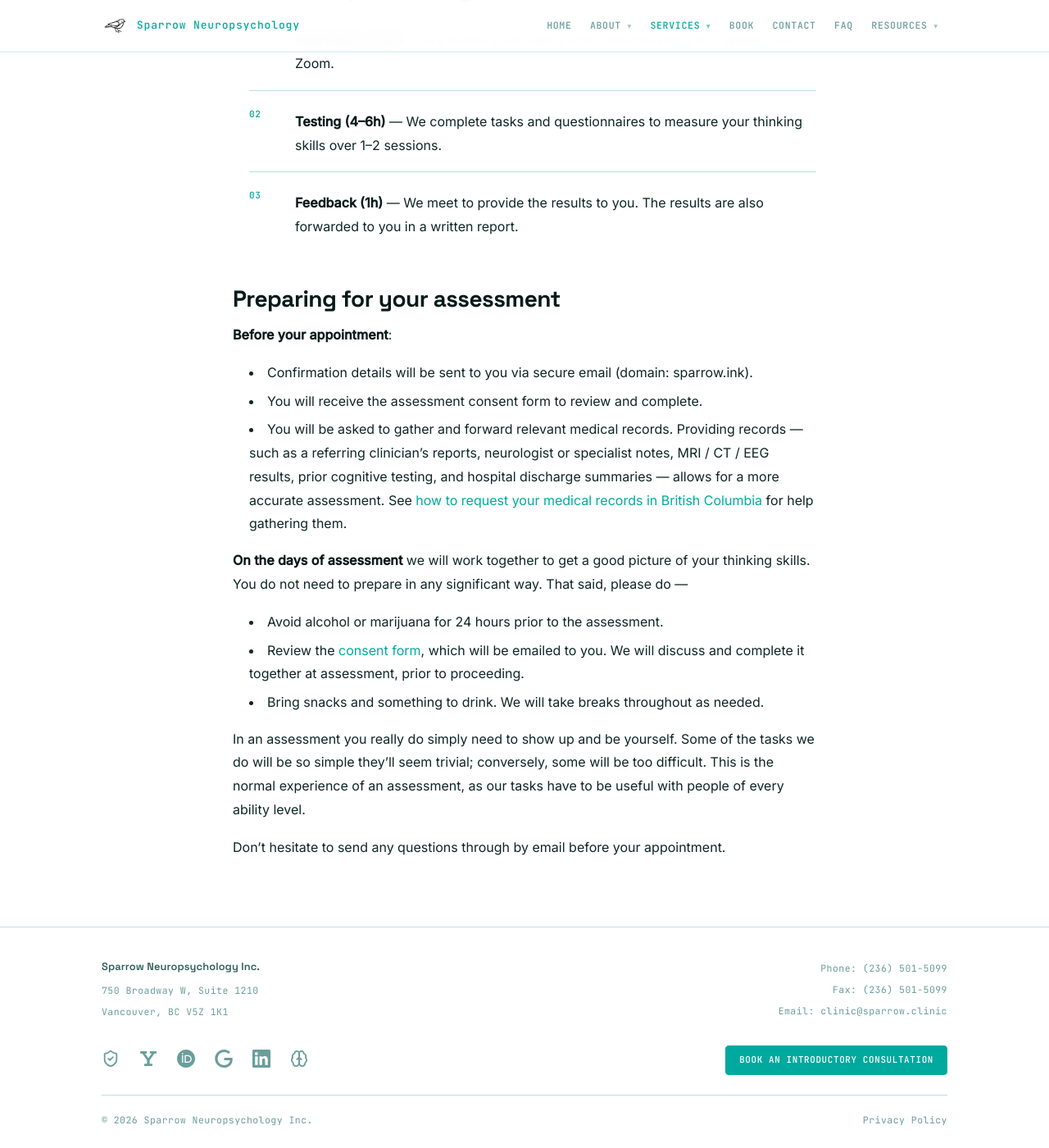
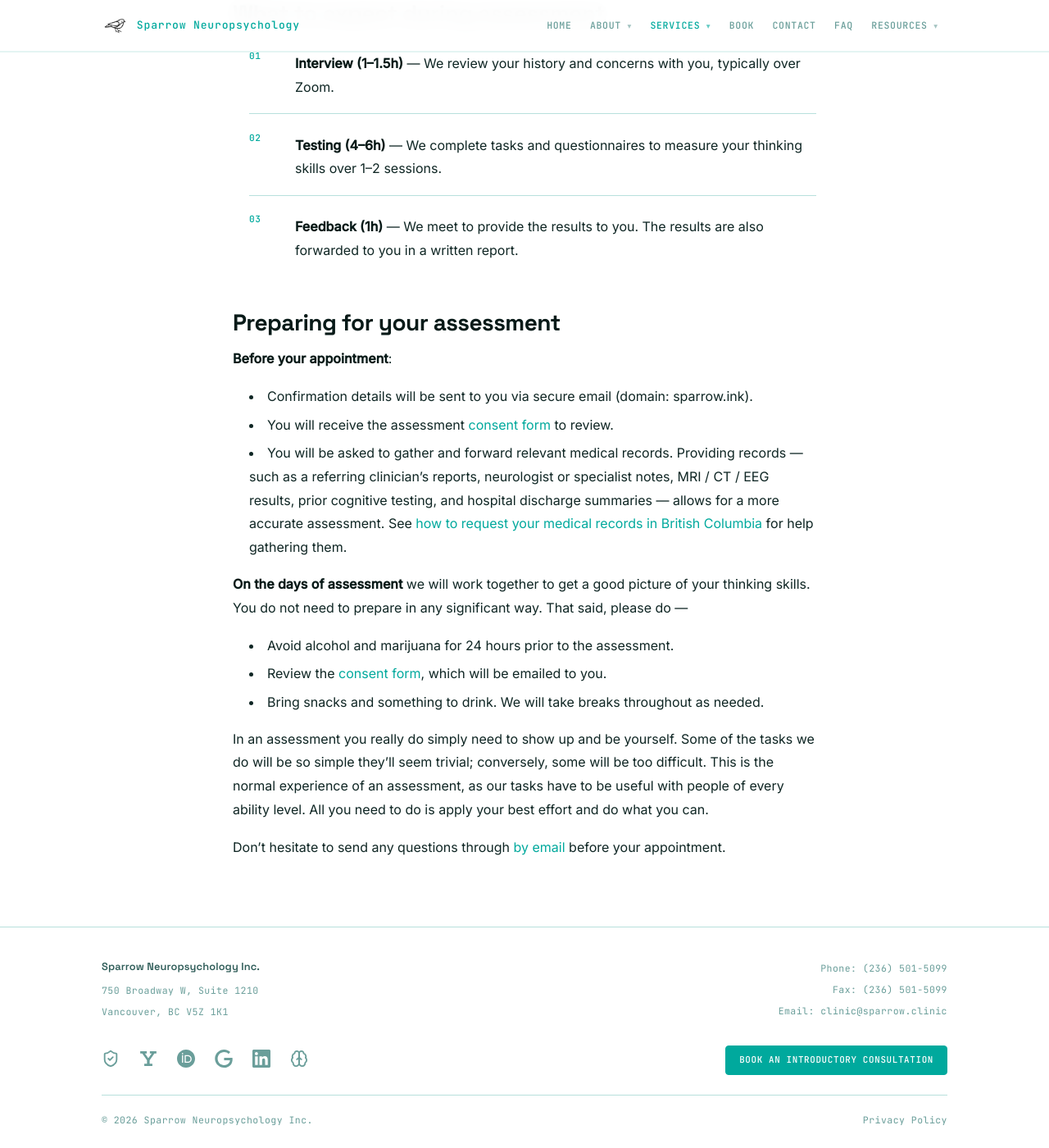
Before and after one commit to cfxb/sparrow-clinic, a Jekyll site: the page built from services.md, in a window 1280 px wide and 1400 px high, scrolled down 3206 px. Shown: the whole window at 82% size. Built offline with Jekyll 4.4.1, drawn with Linux system fonts in a browser that asks for light colours; some of the changed text lies outside the part shown.

Commit message:
services: copy polish across process steps, costs, and preparation
- Trim "usually conducted over Zoom" → "usually over Zoom" in the
  interview step; add "usually over Zoom" to the feedback step.
- Clarify extended-benefits coverage line ("Extended benefits coverage
  most often ranges…").
- Link "consent form" in the Before-your-appointment bullet and drop
  "and complete" from that line.
- Drop the "We will discuss and complete it together…" tail from the
  on-the-day consent-form bullet.
- "Avoid alcohol or marijuana" → "Avoid alcohol and marijuana".
- Add a reassuring closing line ("All you need to do is apply your
  best effort and do what you can").
- Link "by email" to clinic@sparrow.clinic in the closing paragraph.

Co-Authored-By: Claude Opus 4.7 (1M context) <noreply@anthropic.com>

```diff
--- a/services.md
+++ b/services.md
@@ -78,15 +78,15 @@ If you (or someone close to you) has a condition that might be affecting how wel
 **Before your appointment**:
 
 - Confirmation details will be sent to you via secure email (domain: sparrow.ink).
-- You will receive the assessment consent form to review and complete.
+- You will receive the assessment [consent form](/assets/files/consent-sparrow_20260131.pdf) to review.
 - You will be asked to gather and forward relevant medical records. Providing records — such as a referring clinician's reports, neurologist or specialist notes, MRI / CT / EEG results, prior cognitive testing, and hospital discharge summaries — allows for a more accurate assessment. See [how to request your medical records in British Columbia](/services/medical-records/) for help gathering them.
 
 **On the days of assessment** we will work together to get a good picture of your thinking skills. You do not need to prepare in any significant way. That said, please do —
 
-* Avoid alcohol or marijuana for 24 hours prior to the assessment.
-* Review the [consent form](/assets/files/consent-sparrow_20260131.pdf), which will be emailed to you. We will discuss and complete it together at assessment, prior to proceeding.
+* Avoid alcohol and marijuana for 24 hours prior to the assessment.
+* Review the [consent form](/assets/files/consent-sparrow_20260131.pdf), which will be emailed to you.
 * Bring snacks and something to drink. We will take breaks throughout as needed.
 
-In an assessment you really do simply need to show up and be yourself. Some of the tasks we do will be so simple they'll seem trivial; conversely, some will be too difficult. This is the normal experience of an assessment, as our tasks have to be useful with people of every ability level.
+In an assessment you really do simply need to show up and be yourself. Some of the tasks we do will be so simple they'll seem trivial; conversely, some will be too difficult. This is the normal experience of an assessment, as our tasks have to be useful with people of every ability level. All you need to do is apply your best effort and do what you can.
 
-Don't hesitate to send any questions through by email before your appointment.
+Don't hesitate to send any questions through [by email](mailto:clinic@sparrow.clinic) before your appointment.
```
Also changed, not shown: other parts of services.md (+3 -3 lines).
